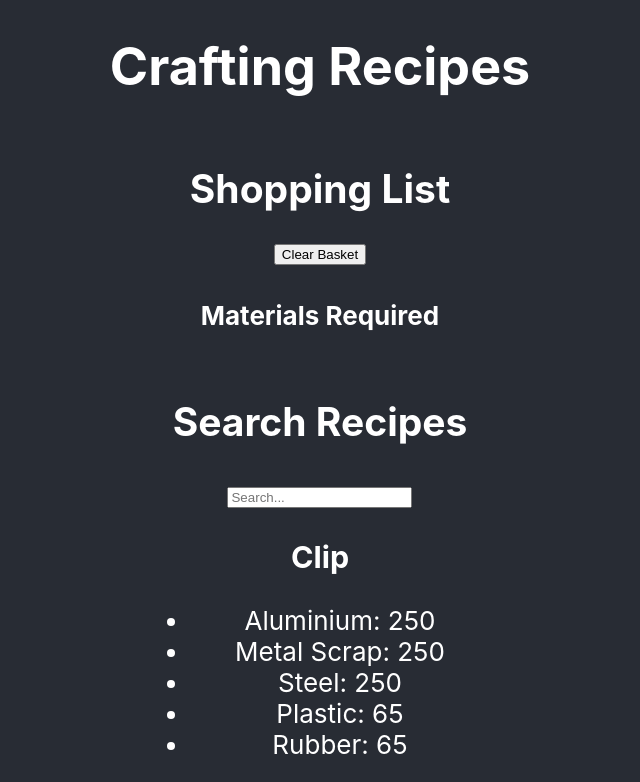
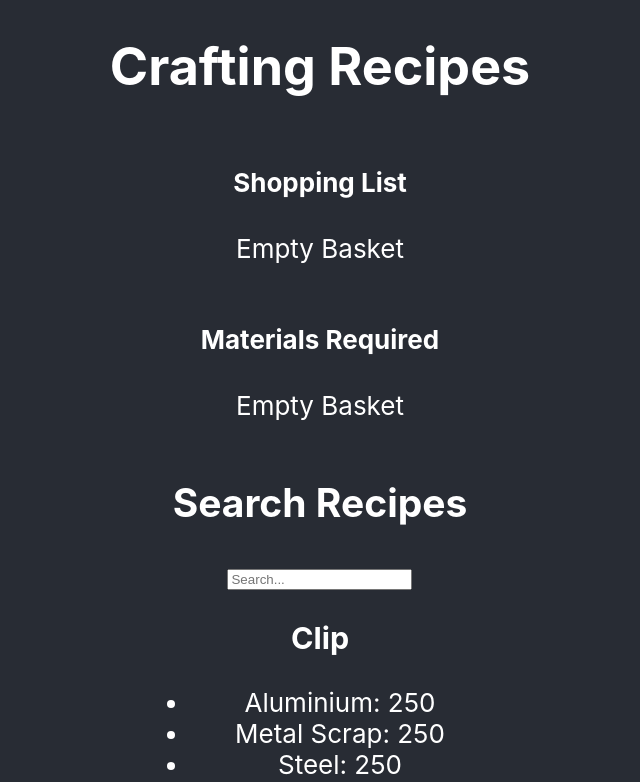
Before and after one commit to liamfrazer/crafting, a React (Create React App) app: page / in a window 1280 px wide. Shown: the top 782 px of the page, without its empty margins (320-960 px from the left). Built offline with nearby package versions, Linux system fonts and the light colour scheme.

Commit message:
Working shopping list and working Materials Required list with correct calcuations

```diff
--- a/src/App.js
+++ b/src/App.js
@@ -1,8 +1,7 @@
 import { Component } from 'react'
 import RecipeList from './components/recipe-list/recipe-list.component';
 import SearchBox from './components/search-box/search-box.component';
-import ShoppingList from './shopping-list/shopping-list.component';
-import BtnOption from './components/btn/btn-option.component';
+import ShoppingList from './components/shopping-list/shopping-list.component';
 import MaterialsList from './components/materials-list/materials-list.component';
 import { v4 as uuidv4 } from 'uuid'
 import './App.css';
@@ -45,56 +44,54 @@ class App extends Component {
     })
   }
 
+  // addToBasket calculates the shopping list, how many of each item there is, then calculates the materials required for each
+
   addToBasket = (recipe) => {
     const newRecipeID = { ...recipe, id: uuidv4() }
+    const newMaterials = { ...this.state.materials }
+    Object.keys(recipe.requirements).forEach((material) => {
+      newMaterials[material] = (newMaterials[material] || 0) + recipe.requirements[material]
+    })
     this.setState(prevState => ({
-      basket: [...prevState.basket, newRecipeID]
-    }), () => console.log(this.state.basket))
+      basket: [...prevState.basket, newRecipeID],
+      materials: newMaterials
+    }), console.log(newMaterials))
   }
 
+  // clearBasket sets the state of both the basket and the materials back to default
+
   clearBasket = () => {
-    const emptyBasket = []
     this.setState(() => {
-      return { basket: emptyBasket }
+      return { basket: [], materials: [] }
     })
-  }
-
-  materialsRequired = () => {
-
   }
 
   render() {
 
     const { recipes, searchField } = this.state
-    const { onSearchChange, clearBasket, addToBasket, materialsRequired } = this;
+    const { onSearchChange, addToBasket, clearBasket } = this;
 
     const searchRecipes = recipes.filter((recipe) => {
       return recipe.name.toLowerCase().includes(searchField)
     })
 
     return (
-      <div className="App">
+      <div className="App" >
         <div>
           <header className="App-header">
             <h1>Crafting Recipes</h1>
             <ShoppingList
-              basket={this.state.basket} />
-            <BtnOption
-              className='basket-clear-btn'
-              value='Clear Basket'
-              onClickHandler={clearBasket}
-            />
+              basket={this.state.basket}
+              clearBasket={clearBasket} />
             <MaterialsList
-              onBasketChange={materialsRequired} />
+              materials={this.state.materials} />
             <SearchBox
               className='recipe-search-box'
               placeholder='Search...'
-              onChangeHandler={onSearchChange}
-            />
+              onChangeHandler={onSearchChange} />
             <RecipeList
               recipes={searchRecipes}
-              addToBasket={addToBasket}
-            />
+              addToBasket={addToBasket} />
           </header>
         </div>
       </div>
@@ -103,51 +100,3 @@ class App extends Component {
 }
 
 export default App;
-
-
-  // Original idea to input materials, then calculate what recipes can be created
-  // Will keep for future changes, as calculation still may be required
-
-  // import InputBox from './components/input-box/input-box.component';
-
-        // materials: [],
-      // inputField: '',
-
-  // onMaterialChange = (event, materialName) => {
-  //   const inputField = event.target.value
-  //   const updatedMaterials = this.state.materials.map(material => {
-  //     if (material.name === materialName && !isNaN(inputField)) {
-  //       return { ...material, amount: parseInt(inputField, 10) }
-  //     } else {
-  //       return material;
-  //     }
-  //   })
-  //   this.setState({ materials: updatedMaterials })
-  // }
-
-/*  <h2>Materials</h2>
-   <InputBox
-    className='Aluminium-input-box'
-    placeholder={'Aluminium'}
-    onChangeHandler={(event) => onMaterialChange(event, 'Aluminium')} />
-  <InputBox
-    className='MetalScrap-input-box'
-    placeholder='Metal Scrap'
-    onChangeHandler={(event) => onMaterialChange(event, 'Metal Scrap')} />
-  <InputBox
-    className='Plastic-input-box'
-    placeholder='Plastic'
-    onChangeHandler={(event) => onMaterialChange(event, 'Plastic')} />
-  <InputBox
-    className='Rubber-input-box'
-    placeholder='Rubber'
-    onChangeHandler={(event) => onMaterialChange(event, 'Rubber')} />
-  <InputBox
-    className='Steel-input-box'
-    placeholder='Steel'
-    onChangeHandler={(event) => onMaterialChange(event, 'Steel')} />
-  <InputBox
-    className='Glass-input-box'
-    placeholder='Glass'
-    onChangeHandler={(event) => onMaterialChange(event, 'Glass')} />
-*/
--- a/src/components/input-box/input-box.component.jsx
+++ b/src/components/input-box/input-box.component.jsx
@@ -12,7 +12,8 @@ class InputBox extends Component {
             min={0}
             placeholder={"Enter amount..."}
             label={this.props.placeholder}
-            onChange={this.props.onChangeHandler}>
+            onChange={this.props.onChangeHandler}
+            value={this.props.value}>
             </input>
             </div>
         )
--- a/src/components/materials-list/materials-list.component.jsx
+++ b/src/components/materials-list/materials-list.component.jsx
@@ -1,13 +1,35 @@
 import { Component } from 'react';
+import InputBox from '../input-box/input-box.component';
 
 class MaterialsList extends Component {
 
     render() {
+
+        const { materials } = this.props
+
+        if (!materials || Object.keys(materials).length === 0) {
+            return (
+            <div>
+                <h4>Materials Required</h4>
+                <p>Empty Basket</p>
+            </div>
+            )
+        }
+
+
         return (
             <div>
-                <h4>Materials Required</h4>
+              <h4>Materials Required</h4>
+              {Object.entries(materials).map(([name, amount]) => (
+                <InputBox
+                  key={name}
+                  className={`${name.toLowerCase()}-input-box`}
+                  placeholder={name}
+                  value={amount}
+                />
+              ))}
             </div>
-        )
+          )
     }
 }
 
--- a/src/shopping-list/shopping-list.component.jsx
+++ b/src/components/shopping-list/shopping-list.component.jsx
@@ -1,13 +1,18 @@
 import  { Component } from 'react';
+import BtnOption from '../btn/btn-option.component';
 
 class ShoppingList extends Component {
 
+    render() {
+        const { basket, clearBasket } = this.props
 
-    render() {
-        const { basket} = this.props
-
-    if (!basket) {
-        return <div>Empty Basket</div>
+    if (basket.length === 0) {
+        return (
+        <div>
+            <h4>Shopping List</h4>
+            <p>Empty Basket</p>
+            </div>
+        )
     }
 
     const itemCount = new Map()
@@ -39,6 +44,11 @@ class ShoppingList extends Component {
                         <li key={item.id}>{item.name} x {itemCount.get(item.name)}</li>
                     ))}
                 </ul>
+                <BtnOption
+              className='basket-clear-btn'
+              value='Clear Basket'
+              onClickHandler={clearBasket}
+            />
             </div>
         )
     }
```
